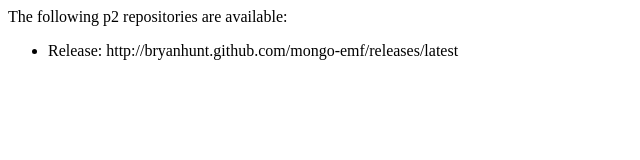
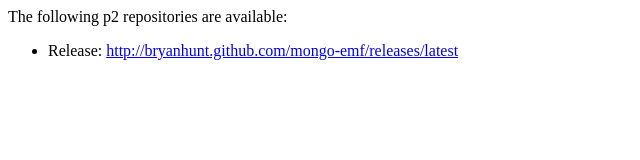
Before and after one commit to BryanHunt/mongo-emf, a plain HTML site: page index.html in a window 1280 px wide. Shown: the whole page, without its empty margins (0-640 px from the left). Drawn offline with Linux system fonts and the light colour scheme.

Commit message:
Made the release link fancy

```diff
--- a/index.html
+++ b/index.html
@@ -2,7 +2,7 @@
   <body>
     <p>The following p2 repositories are available:</p>
     <ul>
-      <li>Release: http://bryanhunt.github.com/mongo-emf/releases/latest</li>
+      <li>Release: <a href="http://bryanhunt.github.com/mongo-emf/releases/latest">http://bryanhunt.github.com/mongo-emf/releases/latest</a></li>
     </ul>
   </body>
 </html>
```
